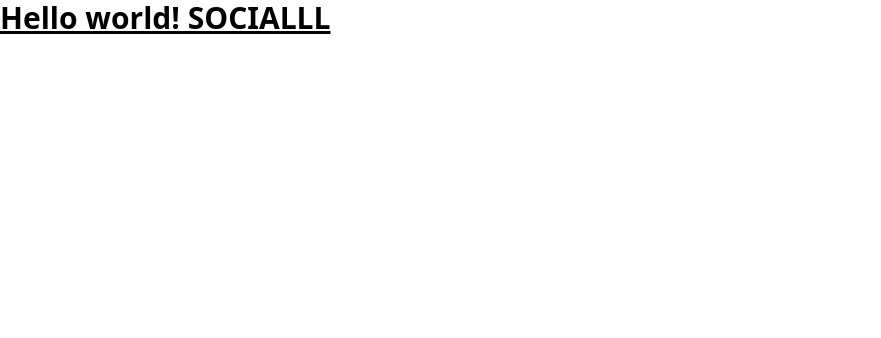
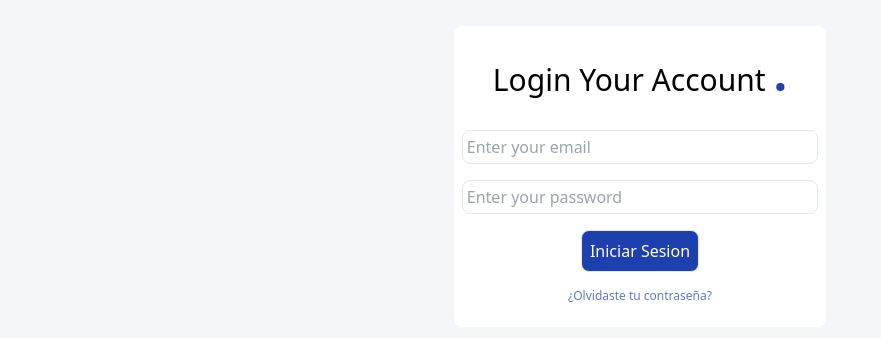
Before and after one commit to FeDev13/Social-Media-App, a React (Vite) app in the folder cliente/: page / in a window 1280 px wide. Shown: the top 338 px of the page, without its empty margins (0-881 px from the left). Built offline with nearby package versions, Linux system fonts and the light colour scheme.

Commit message:
Login Front

```diff
--- a/cliente/package.json
+++ b/cliente/package.json
@@ -18,6 +18,7 @@
     "@vitejs/plugin-react": "^3.0.0",
     "autoprefixer": "^10.4.13",
     "postcss": "^8.4.21",
+    "prettier-plugin-tailwindcss": "^0.2.1",
     "tailwindcss": "^3.2.4",
     "vite": "^4.0.0"
   }
--- a/cliente/src/App.jsx
+++ b/cliente/src/App.jsx
@@ -1,12 +1,10 @@
 import React from 'react';
-
+import Login from './Login';
 function App() {
 
   return (
-    <div className="App">
-     <h1 className="text-3xl font-bold underline">
-      Hello world! SOCIALLL
-    </h1>
+    <div className='w-full flex justify-center bg-[#F3F5F7]' >
+        <Login/>
     </div>
   )
 }
--- /dev/null
+++ b/cliente/src/Login.jsx
@@ -0,0 +1,43 @@
+import React from "react";
+
+const Login = () => {
+  return (
+    <>
+      <div className="flex w-[33%] items-center justify-center p-[2%]">
+        <div className="flex w-full flex-col items-center rounded-lg bg-white p-[2%]">
+          <div className="my-4 flex w-full justify-center">
+            <h1 className="text-3xl font-light">
+              Login Your Account{" "}
+              <span className="text-5xl font-bold text-blue-800 ">.</span>
+            </h1>
+          </div>
+          <div className="my-4 flex w-full flex-col gap-4">
+            <input
+              type="text"
+              className=" rounded-lg border p-1 outline-none"
+              placeholder="Enter your email"
+            />
+
+            <input
+              type="text"
+              className="rounded-lg border p-1 outline-none"
+              placeholder="Enter your password"
+            />
+            <div className="flex w-full justify-center">
+              <button className="rounded-lg border bg-blue-800 p-2 text-white ">
+                Iniciar Sesion
+              </button>
+            </div>
+            <a className="flex justify-center" href="">
+              <h4 className="text-xs text-blue-800 opacity-70">
+                ¿Olvidaste tu contraseña?
+              </h4>
+            </a>
+          </div>
+        </div>
+      </div>
+    </>
+  );
+};
+
+export default Login;
```
Also changed, not shown: 1 other file (tests, documents, lock files or other folders).
